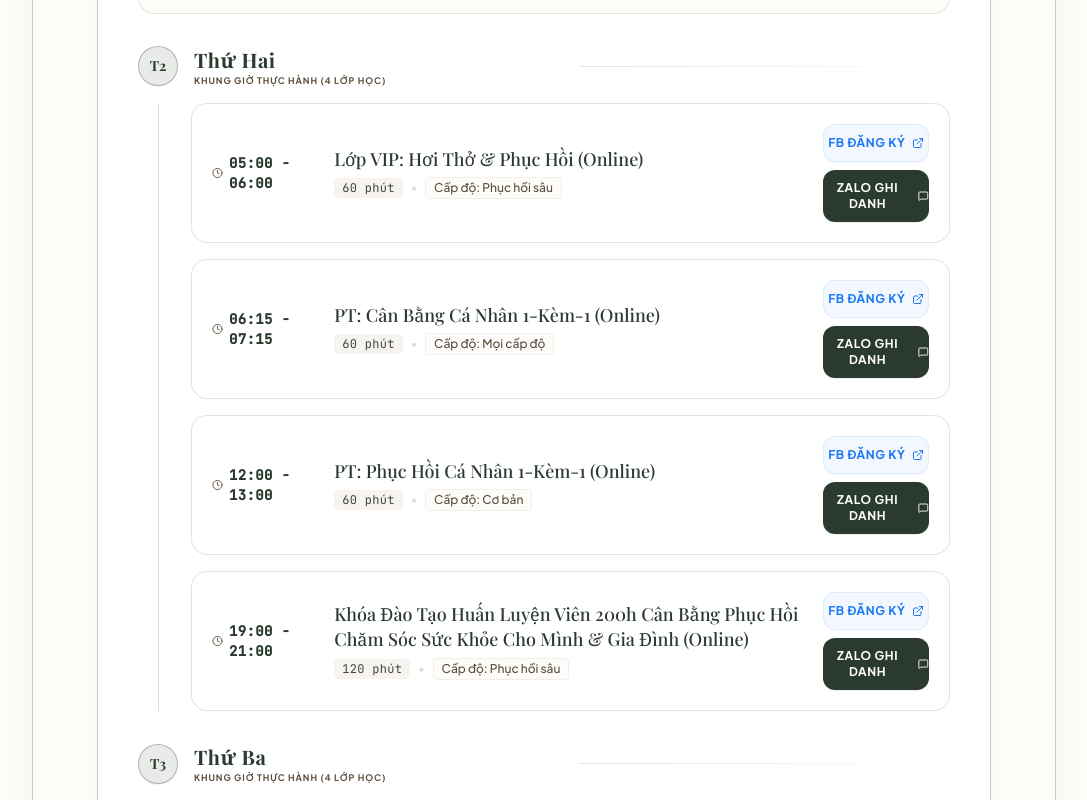
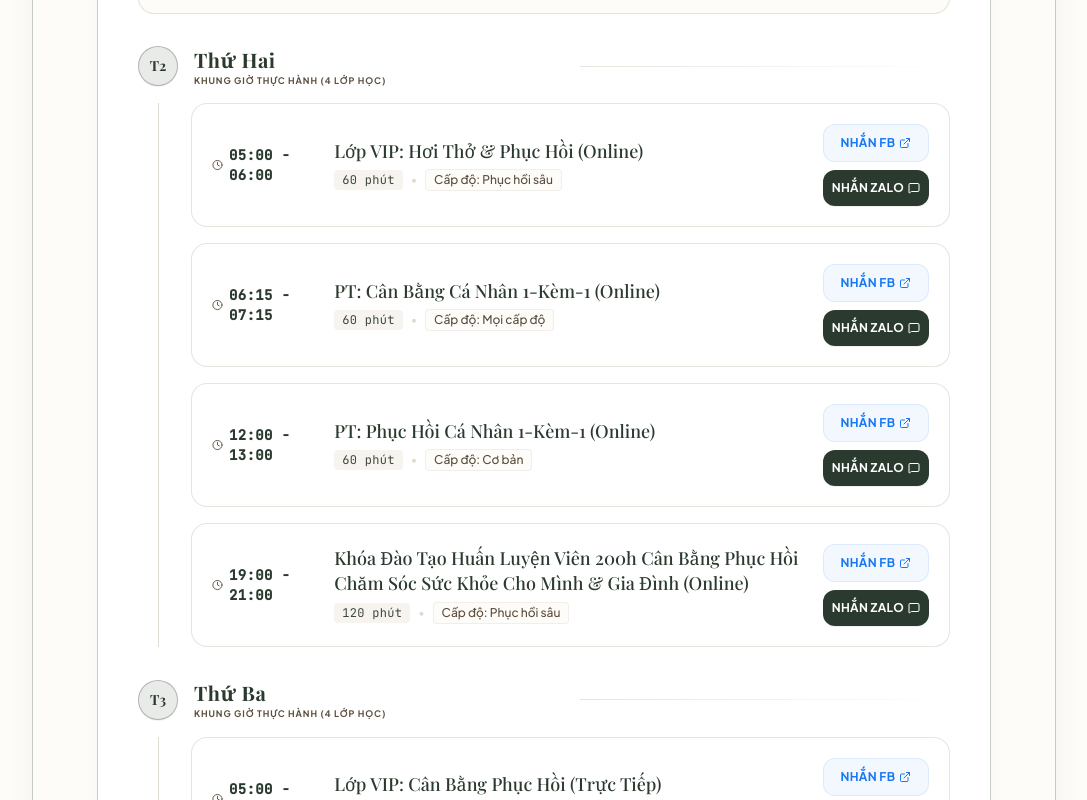
Before and after one commit to namt-fptu/Yoga-Instructor-Portfolio, a React (Vite) app: page / in a window 1280 px wide. Shown: the part 7620-8420 px from the top of the page, without its empty margins (96-1183 px from the left). Built offline with nearby package versions, Linux system fonts and the light colour scheme; a web font is replaced by a local one.

Commit message:
style: optimize font sizes to prevent text wrapping in contact cards and action buttons

```diff
--- a/src/App.tsx
+++ b/src/App.tsx
@@ -1085,7 +1085,7 @@ export default function App() {
                 </div>
                 <div>
                   <span className="block text-xs uppercase tracking-widest font-extrabold text-white/80">Nhấn Gọi Hotline</span>
-                  <span className="block text-lg sm:text-xl font-bold font-sans mt-1">0367 852 022</span>
+                  <span className="block text-base font-bold font-sans mt-1">0367 852 022</span>
                 </div>
               </a>
 
@@ -1101,7 +1101,7 @@ export default function App() {
                 </div>
                 <div>
                   <span className="block text-xs uppercase tracking-widest font-extrabold text-white/80">Nhấn Nhắn Tin Zalo</span>
-                  <span className="block text-lg sm:text-xl font-bold font-sans mt-1">0367 852 022</span>
+                  <span className="block text-base font-bold font-sans mt-1">0367 852 022</span>
                 </div>
               </a>
 
@@ -1117,7 +1117,7 @@ export default function App() {
                 </div>
                 <div>
                   <span className="block text-xs uppercase tracking-widest font-extrabold text-white/80">Fanpage Chính Thức</span>
-                  <span className="block text-lg sm:text-xl font-bold font-sans mt-1">Sen Yoga</span>
+                  <span className="block text-base font-bold font-sans mt-1">Sen Yoga</span>
                 </div>
               </a>
 
@@ -1133,7 +1133,7 @@ export default function App() {
                 </div>
                 <div>
                   <span className="block text-xs uppercase tracking-widest font-extrabold text-art-taupe-dark/80">Trang Facebook</span>
-                  <span className="block text-lg sm:text-xl font-bold font-sans mt-1">Yoga Thở Trẻ Hóa</span>
+                  <span className="block text-base font-bold font-sans mt-1">Yoga Thở Trẻ Hóa</span>
                 </div>
               </a>
 
--- a/src/components/ClassSchedule.tsx
+++ b/src/components/ClassSchedule.tsx
@@ -221,16 +221,16 @@ export default function ClassSchedule() {
                           <div className="md:col-span-2 flex flex-row md:flex-col gap-2 w-full mt-1 sm:mt-2 md:mt-0">
                             <button
                               onClick={() => handleContactAction('FacebookPage', sch.className)}
-                              className="flex-1 md:w-full text-center bg-[#1877F2]/5 hover:bg-[#1877F2]/10 text-[#1877F2] py-2.5 rounded-xl text-xs font-bold uppercase tracking-wider transition-all duration-200 flex items-center justify-center gap-1.5 border border-[#1877F2]/10 hover:border-[#1877F2]/30 cursor-pointer active:scale-98"
+                              className="flex-1 md:w-full text-center bg-[#1877F2]/5 hover:bg-[#1877F2]/10 text-[#1877F2] py-2.5 rounded-xl text-[11px] sm:text-xs font-bold uppercase tracking-wide transition-all duration-200 flex items-center justify-center gap-1 border border-[#1877F2]/10 hover:border-[#1877F2]/30 cursor-pointer active:scale-98"
                             >
-                              <span>FB Đăng ký</span>
+                              <span>Nhắn FB</span>
                               <ExternalLink className="w-3 h-3" />
                             </button>
                             <button
                               onClick={() => handleContactAction('Zalo', sch.className)}
-                              className="flex-1 md:w-full text-center bg-art-green hover:bg-art-green-hover text-white py-2.5 rounded-xl text-xs font-bold uppercase tracking-wider transition-all duration-200 flex items-center justify-center gap-1.5 cursor-pointer active:scale-98 shadow-2xs hover:shadow-xs"
+                              className="flex-1 md:w-full text-center bg-art-green hover:bg-art-green-hover text-white py-2.5 rounded-xl text-[11px] sm:text-xs font-bold uppercase tracking-wide transition-all duration-200 flex items-center justify-center gap-1 cursor-pointer active:scale-98 shadow-2xs hover:shadow-xs"
                             >
-                              <span>Zalo Ghi Danh</span>
+                              <span>Nhắn Zalo</span>
                               <MessageSquare className="w-3 h-3" />
                             </button>
                           </div>
```
